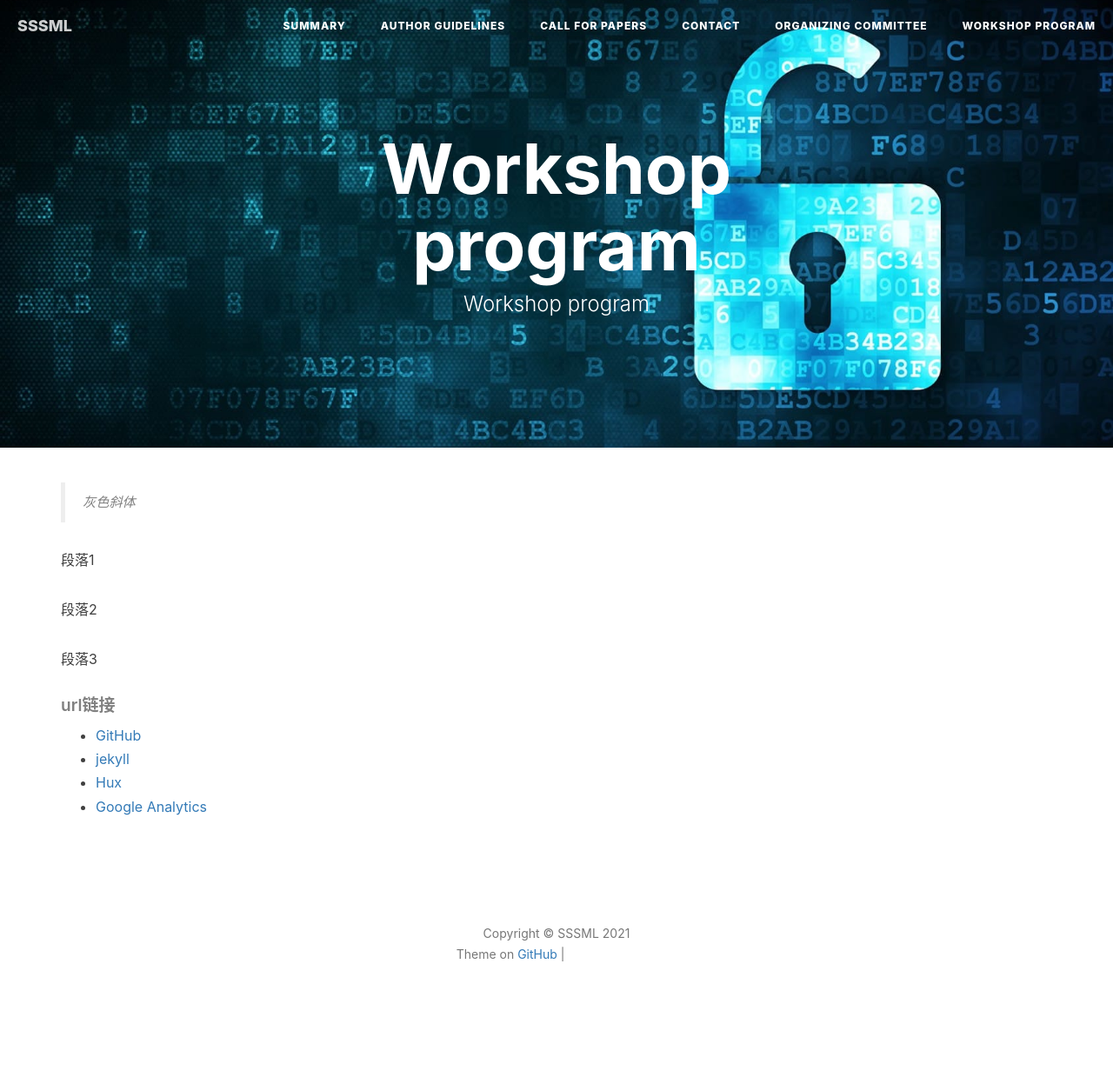
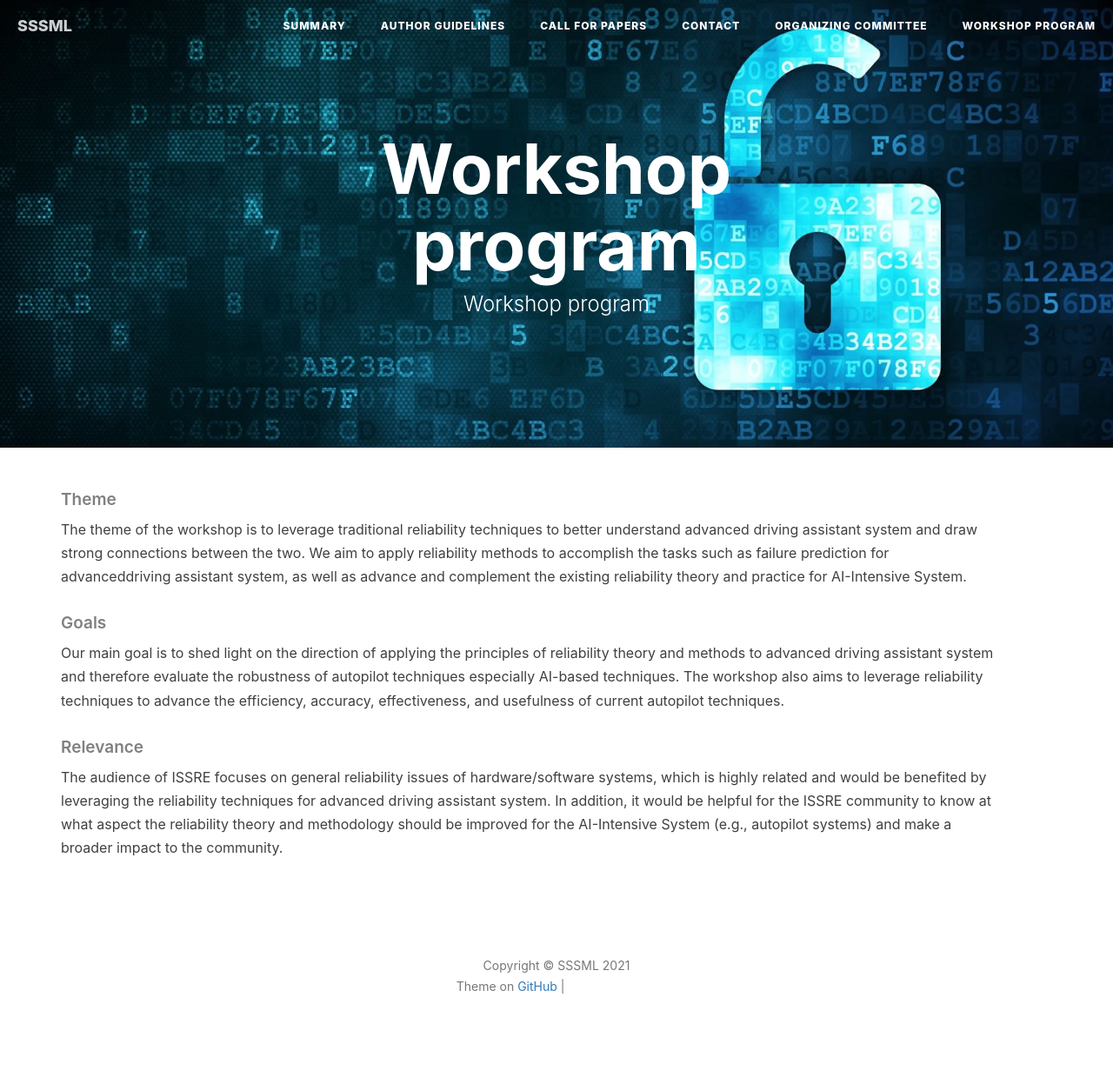
Before and after one commit to Gahory/SSSML2021, a Jekyll site: the page built from Workshop program.html, in a window 1280 px wide. Shown: the whole page at 87% size. Built offline with Jekyll 4.4.1, drawn with Linux system fonts in a browser that asks for light colours; nearby versions of some CDN libraries; comment, search, counter and statistics services are not loaded; before the commit the page ends 1202 px from its top, so only the background shows below that; grey boxes are pictures that could not be loaded.

Commit message:
Update Workshop program.html

```diff
--- a/Workshop program.html
+++ b/Workshop program.html
@@ -7,23 +7,13 @@
 
 <div class="zh post-container">
 
-    <!--copied from markdown -->
-    <blockquote><p>灰色斜体</p></blockquote>
+    <h5>Theme</h5>
+    <p>The theme of the workshop is to leverage traditional reliability techniques to better understand advanced driving assistant system and draw strong connections between the two. We aim to apply reliability methods to accomplish the tasks such as failure prediction for advanceddriving assistant system, as well as advance and complement the existing reliability theory and practice for AI-Intensive System.</p>
 
-    <p>段落1</p>
+    <h5>Goals</h5>
+    <p>Our main goal is to shed light on the direction of applying the principles of reliability theory and methods to advanced driving assistant system and therefore evaluate the robustness of autopilot techniques especially AI-based techniques. The workshop also aims to leverage reliability techniques to advance the efficiency, accuracy, effectiveness, and usefulness of current autopilot techniques.</p>
 
-    <p>段落2</p>
+    <h5>Relevance</h5>
+    <p>The audience of ISSRE focuses on general reliability issues of hardware/software systems, which is highly related and would be benefited by leveraging the reliability techniques for advanced driving assistant system. In addition, it would be helpful for the ISSRE community to know at what aspect the reliability theory and methodology should be improved for the AI-Intensive System (e.g., autopilot systems) and make a broader impact to the community.</p>
 
-    <p>段落3</p>
-
-    <p></p>
-
-    <h5>url链接</h5>
-
-    <ul>
-        <li><a href="https://github.com">GitHub</a></li>
-        <li><a href="http://jekyll.com.cn/">jekyll</a></li>
-        <li><a href="http://huangxuan.me/">Hux</a></li>
-        <li><a href="https://analytics.google.com/analytics">Google Analytics</a></li>
-    </ul>
 </div>
```
